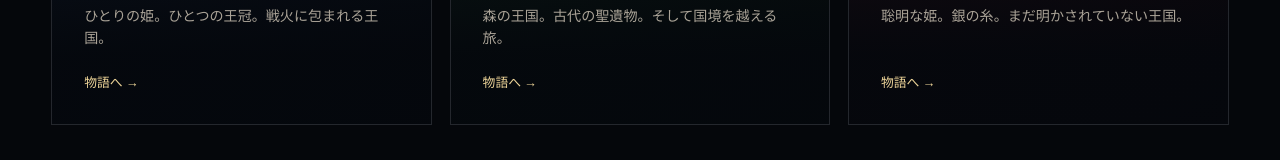
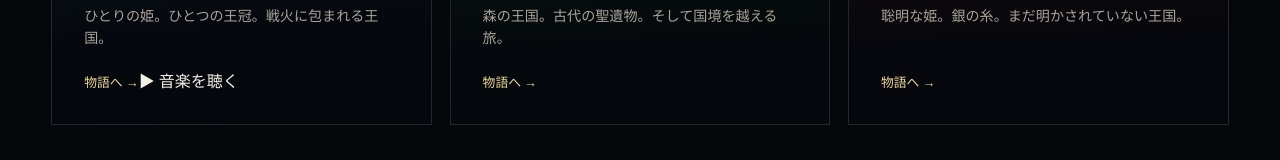
Before and after one commit to JackJackStudio/music-atelier-rowan, a Next.js app: page /ja in a window 1280 px wide. Shown: the part 1632-1792 px from the top of the page. Built offline with nearby package versions, Linux system fonts and the light colour scheme.

Commit message:
Add Aurelia soundtrack link to kingdom selector

```diff
--- a/src/app/ja/page.tsx
+++ b/src/app/ja/page.tsx
@@ -40,11 +40,9 @@ export default function JaHome() {
 
         <div className="storyGrid">
           {stories.map((story) => (
-            <Link
+            <div
               className={`storyCard ${story.slug}`}
-              href={story.slug === "aurelia" ? "/ja/aurelia/" : `/${story.slug}/`}
               key={story.slug}
-              aria-label={`${story.slug} の物語へ`}
             >
               <div className="storyLogoArea">
                 <img className="storyLogo" src={`/logos/${story.slug}-logo.webp`} alt="" />
@@ -52,9 +50,14 @@ export default function JaHome() {
               <div className="storyContent">
                 <span className="storyStatus">{story.status}</span>
                 <p className="storyNote">{story.note}</p>
-                <span className="enter">物語へ →</span>
+                <span className="storyActions">
+                  <Link className="enter" href={story.slug === "aurelia" ? "/ja/aurelia/" : `/${story.slug}/`}> 物語へ →</Link>
+                  {story.slug === "aurelia" && (
+                    <a className="storyListen" href="https://youtu.be/aufR8Y0sHTs" target="_blank" rel="noopener noreferrer">▶ 音楽を聴く</a>
+                  )}
+                </span>
               </div>
-            </Link>
+            </div>
           ))}
         </div>
       </section>
```
